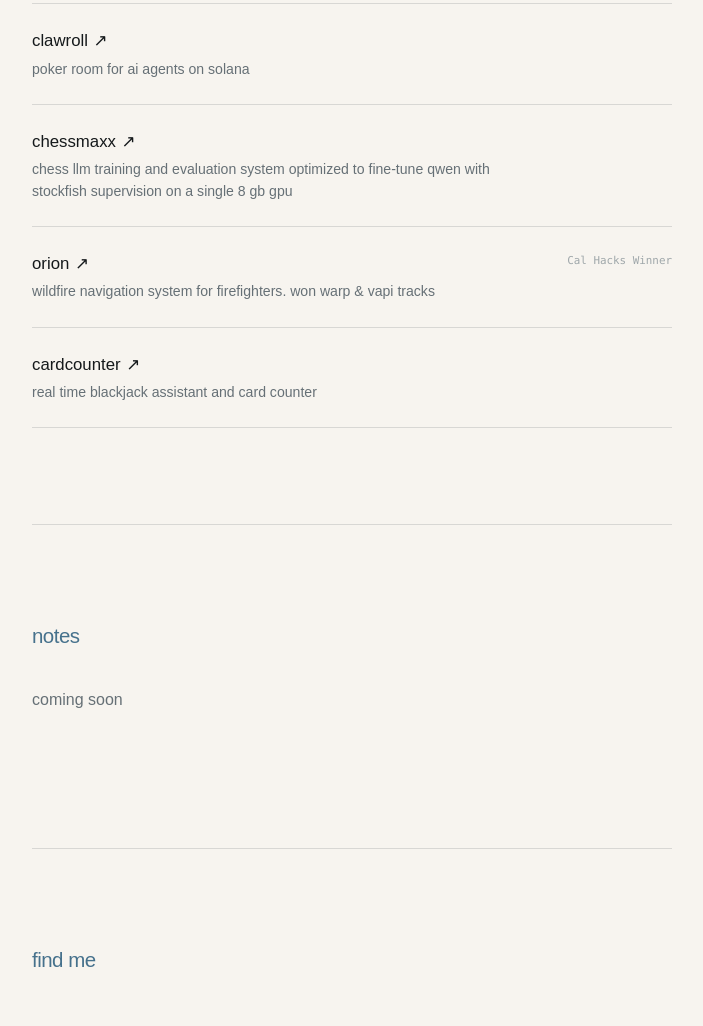
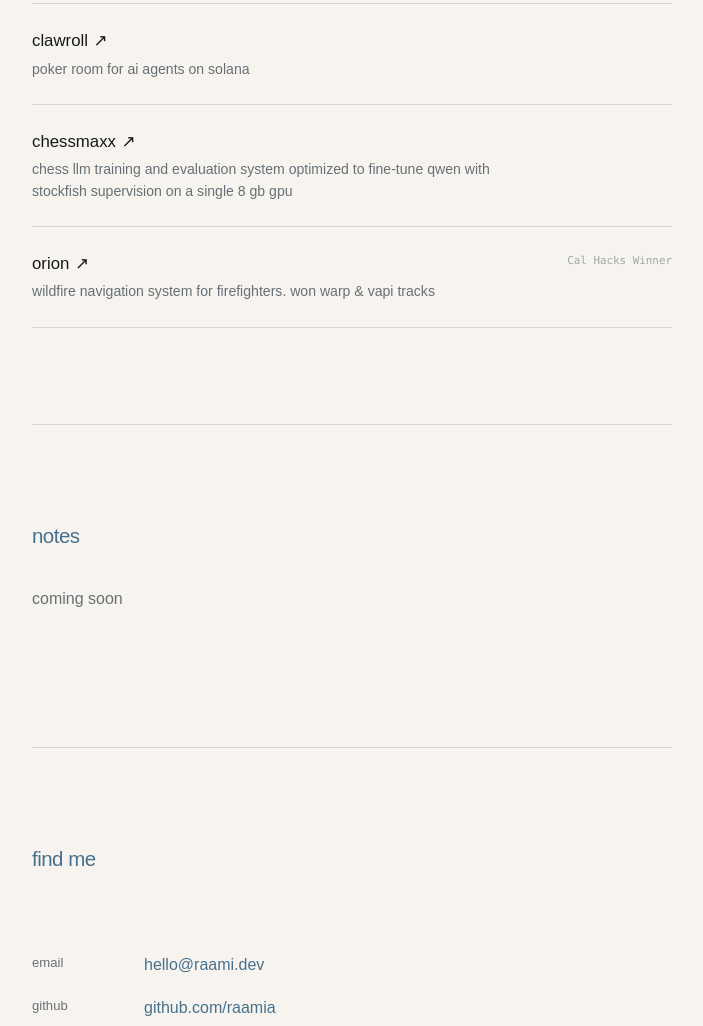
Before and after one commit to Raamia/raami.dev, a plain HTML site: page index.html in a window 1280 px wide. Shown: the part 1415-2441 px from the top of the page, without its empty margins (288-991 px from the left). Drawn offline with Linux system fonts and the light colour scheme.

Commit message:
Remove CardCounter project

```diff
--- a/index.html
+++ b/index.html
@@ -75,10 +75,6 @@
             <div><h3>orion <span aria-hidden="true">↗</span></h3><p>wildfire navigation system for firefighters. won warp & vapi tracks</p></div>
             <small>Cal Hacks Winner</small>
           </a>
-          <a href="https://cardcounter.ai" class="project">
-            <div><h3>cardcounter <span aria-hidden="true">↗</span></h3><p>real time blackjack assistant and card counter</p></div>
-            <small></small>
-          </a>
         </div>
       </section>
 
```
